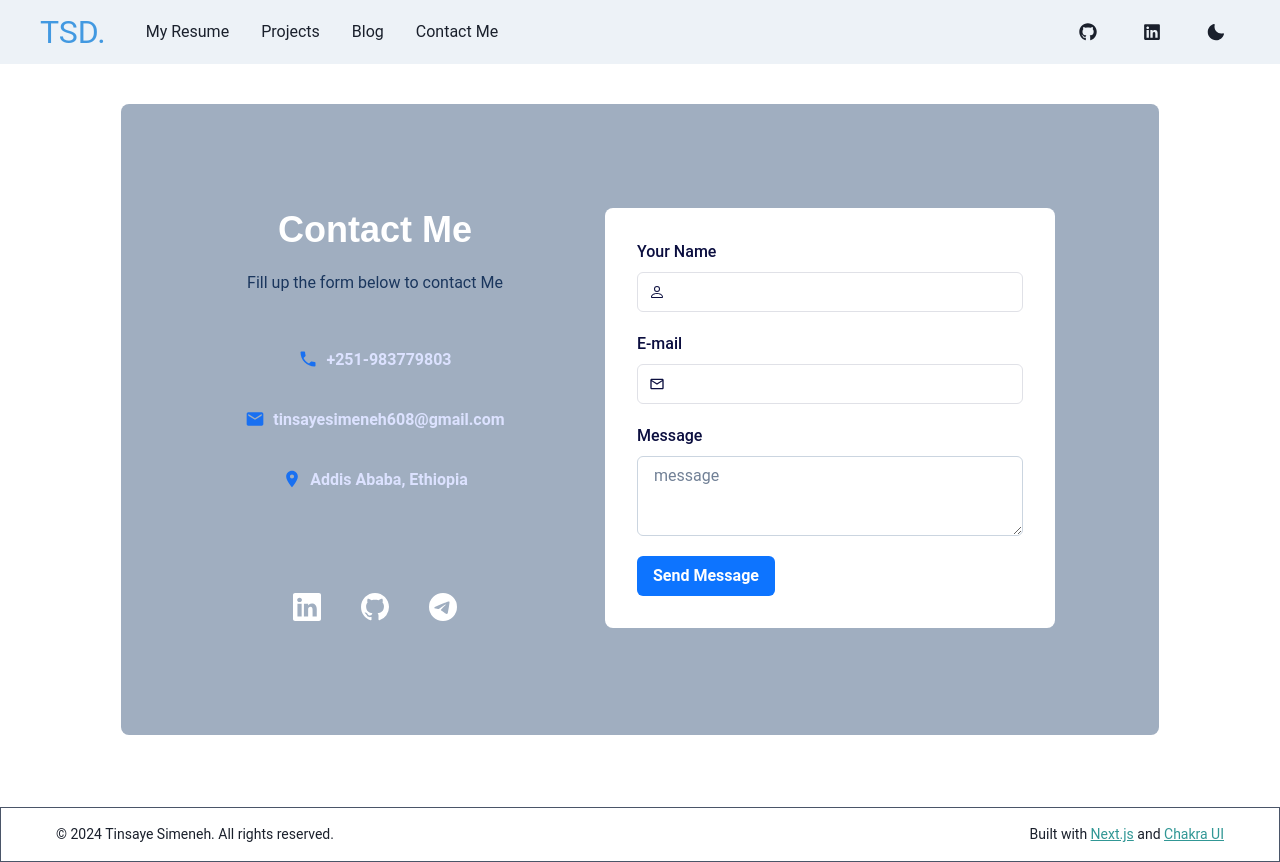
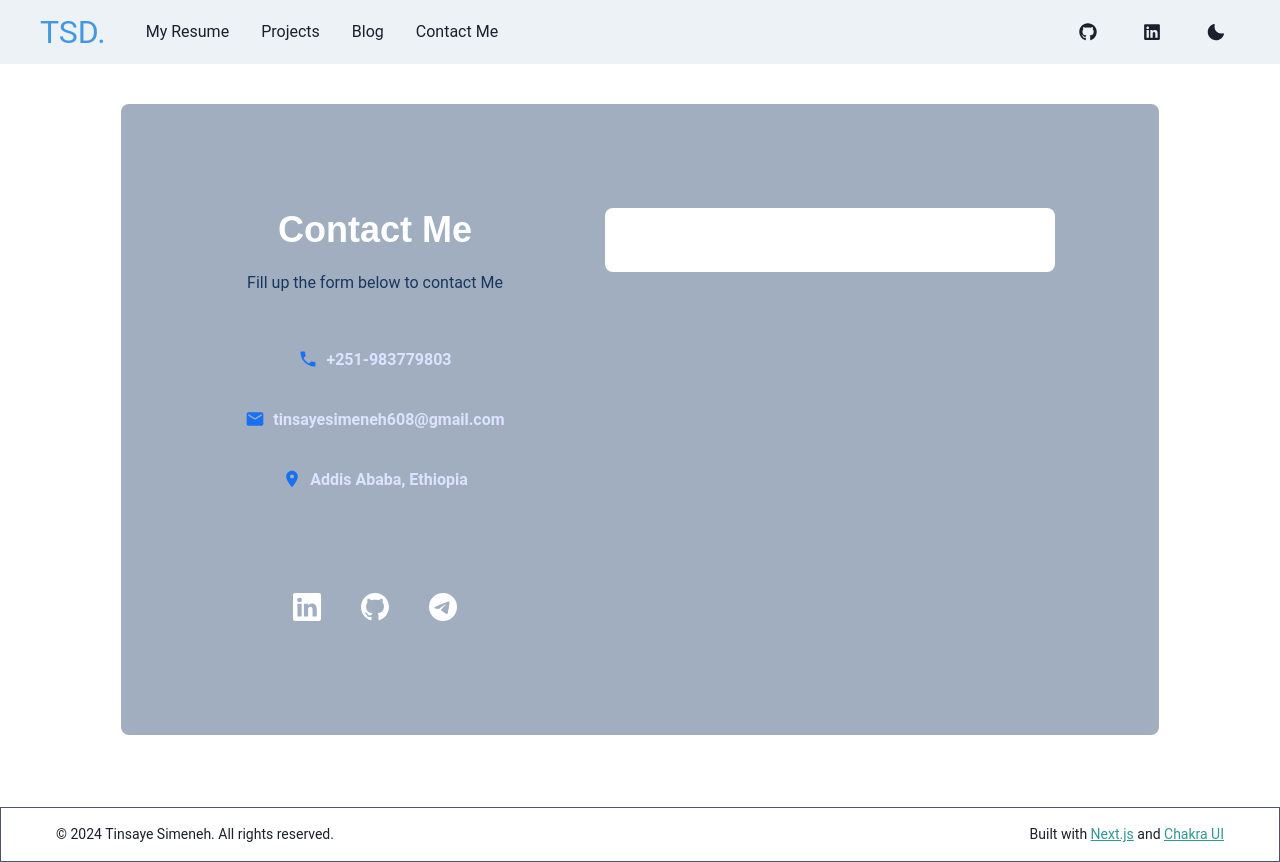
Before and after one commit to tinsaye-simeneh/portfolio, a Next.js app: page /contact-me in a window 1280 px wide. Built offline with nearby package versions, Linux system fonts and the light colour scheme.

Commit message:
refactor: remove unnecessary form fields in Contact page

```diff
--- a/src/app/contact-me/page.tsx
+++ b/src/app/contact-me/page.tsx
@@ -152,62 +152,10 @@ export default function Contact() {
                   bg="white"
                   borderRadius="lg"
                   width={{ base: "95vw", lg: "450px" }}
-                  textAlign="left" // Ensure text inside this box aligns left
+                  textAlign="left"
                 >
                   <Box m={8} color="#0B0E3F">
-                    <VStack spacing={5}>
-                      <FormControl id="name">
-                        <FormLabel>Your Name</FormLabel>
-                        <InputGroup borderColor="#E0E1E7">
-                          <InputLeftElement pointerEvents="none">
-                            <BsPerson color="gray.800" />
-                          </InputLeftElement>
-                          <Input
-                            type="text"
-                            size="md"
-                            value={name}
-                            onChange={(e) => setName(e.target.value)}
-                          />
-                        </InputGroup>
-                      </FormControl>
-                      <FormControl id="email">
-                        <FormLabel>E-mail</FormLabel>
-                        <InputGroup borderColor="#E0E1E7">
-                          <InputLeftElement pointerEvents="none">
-                            <MdOutlineEmail color="gray.800" />
-                          </InputLeftElement>
-                          <Input
-                            type="text"
-                            size="md"
-                            value={email}
-                            onChange={(e) => setEmail(e.target.value)}
-                          />
-                        </InputGroup>
-                      </FormControl>
-                      <FormControl id="message">
-                        <FormLabel>Message</FormLabel>
-                        <Textarea
-                          borderColor="gray.300"
-                          _hover={{
-                            borderRadius: "gray.300",
-                          }}
-                          placeholder="message"
-                          value={message}
-                          onChange={(e) => setMessage(e.target.value)}
-                        />
-                      </FormControl>
-                      <FormControl id="submit" float="right">
-                        <Button
-                          variant="solid"
-                          bg="#0D74FF"
-                          color="white"
-                          _hover={{}}
-                          onClick={handleSendMessage}
-                        >
-                          Send Message
-                        </Button>
-                      </FormControl>
-                    </VStack>
+                    <VStack spacing={5}></VStack>
                   </Box>
                 </Box>
               </WrapItem>
```
